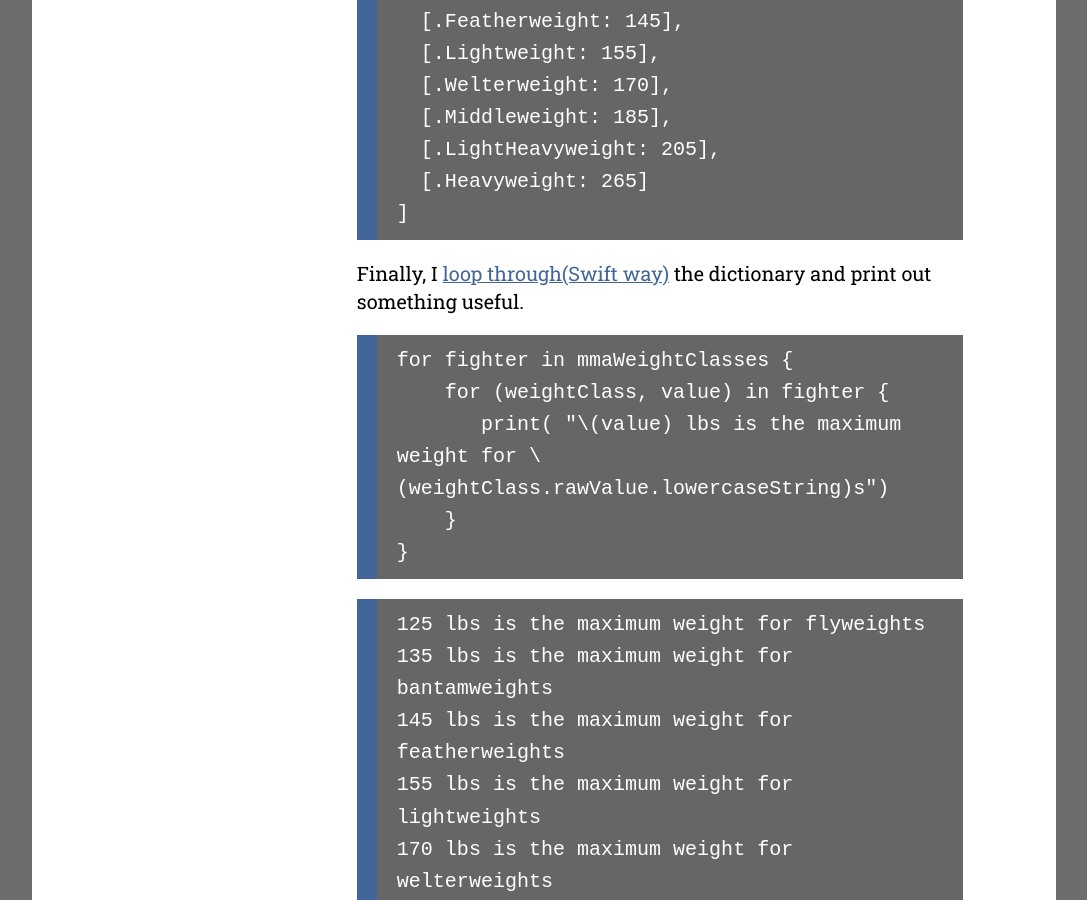
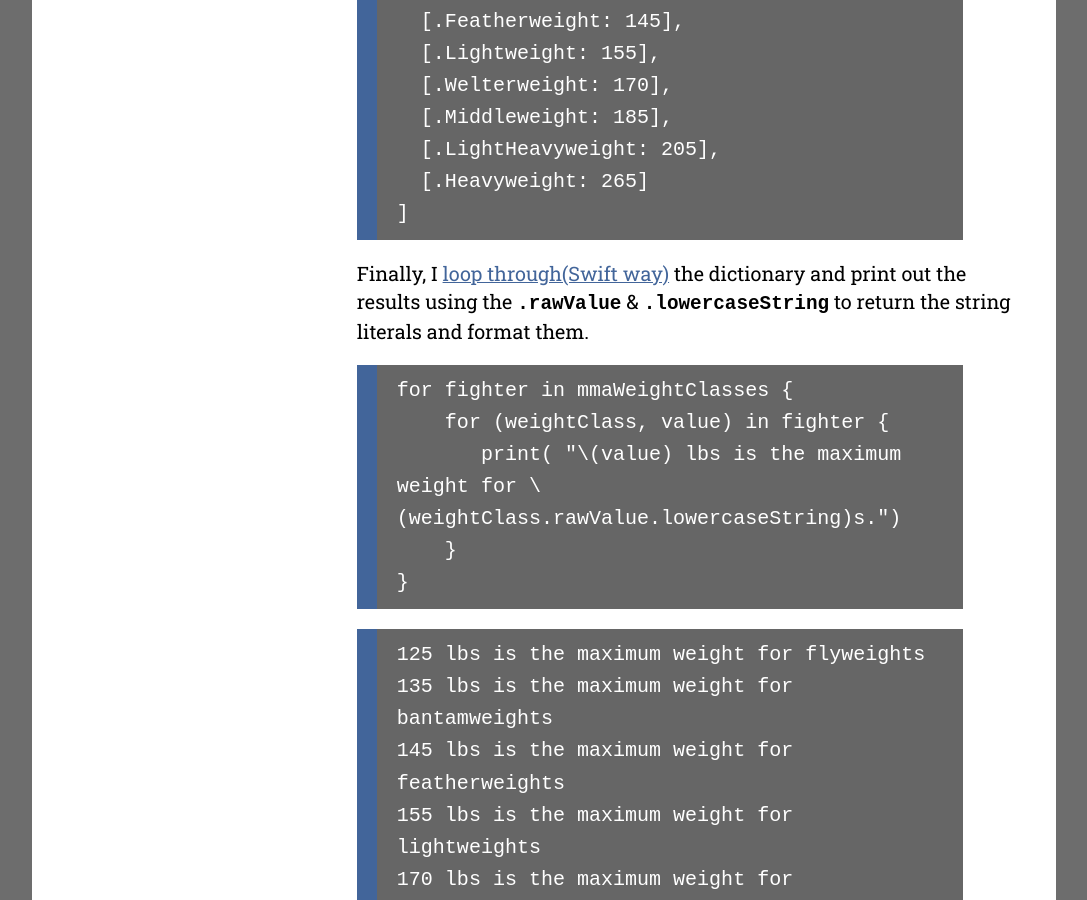
Before and after one commit to endodoug/endodoug.github.io, a Jekyll site: the page built from _posts/2016-03-14-exploring-enums.md, in a window 1280 px wide and 900 px high, scrolled down 1249 px. Shown: the whole window, without its empty margins (96-1183 px from the left). Built offline with Jekyll 4.4.1, drawn with Linux system fonts in a browser that asks for light colours; comment, search, counter and statistics services are not loaded.

Commit message:
Update 2016-03-14-exploring-enums.md
Minor edits

```diff
--- a/_posts/2016-03-14-exploring-enums.md
+++ b/_posts/2016-03-14-exploring-enums.md
@@ -39,11 +39,11 @@ Next, I created an array of dictionaries using my WeightClasses enum as the key
       [.Heavyweight: 265]
     ]
 
-Finally, I [loop through(Swift way)](https://www.hackingwithswift.com/swift2-2?utm_campaign=This%2BWeek%2Bin%2BSwift&utm_medium=web&utm_source=This_Week_in_Swift_78) the dictionary and print out something useful.
+Finally, I [loop through(Swift way)](https://www.hackingwithswift.com/swift2-2?utm_campaign=This%2BWeek%2Bin%2BSwift&utm_medium=web&utm_source=This_Week_in_Swift_78) the dictionary and print out the results using the `.rawValue` & `.lowercaseString` to return the string literals and format them.
 
     for fighter in mmaWeightClasses {
         for (weightClass, value) in fighter {
-           print( "\(value) lbs is the maximum weight for \(weightClass.rawValue.lowercaseString)s")
+           print( "\(value) lbs is the maximum weight for \(weightClass.rawValue.lowercaseString)s.")
         }
     }
 
```
